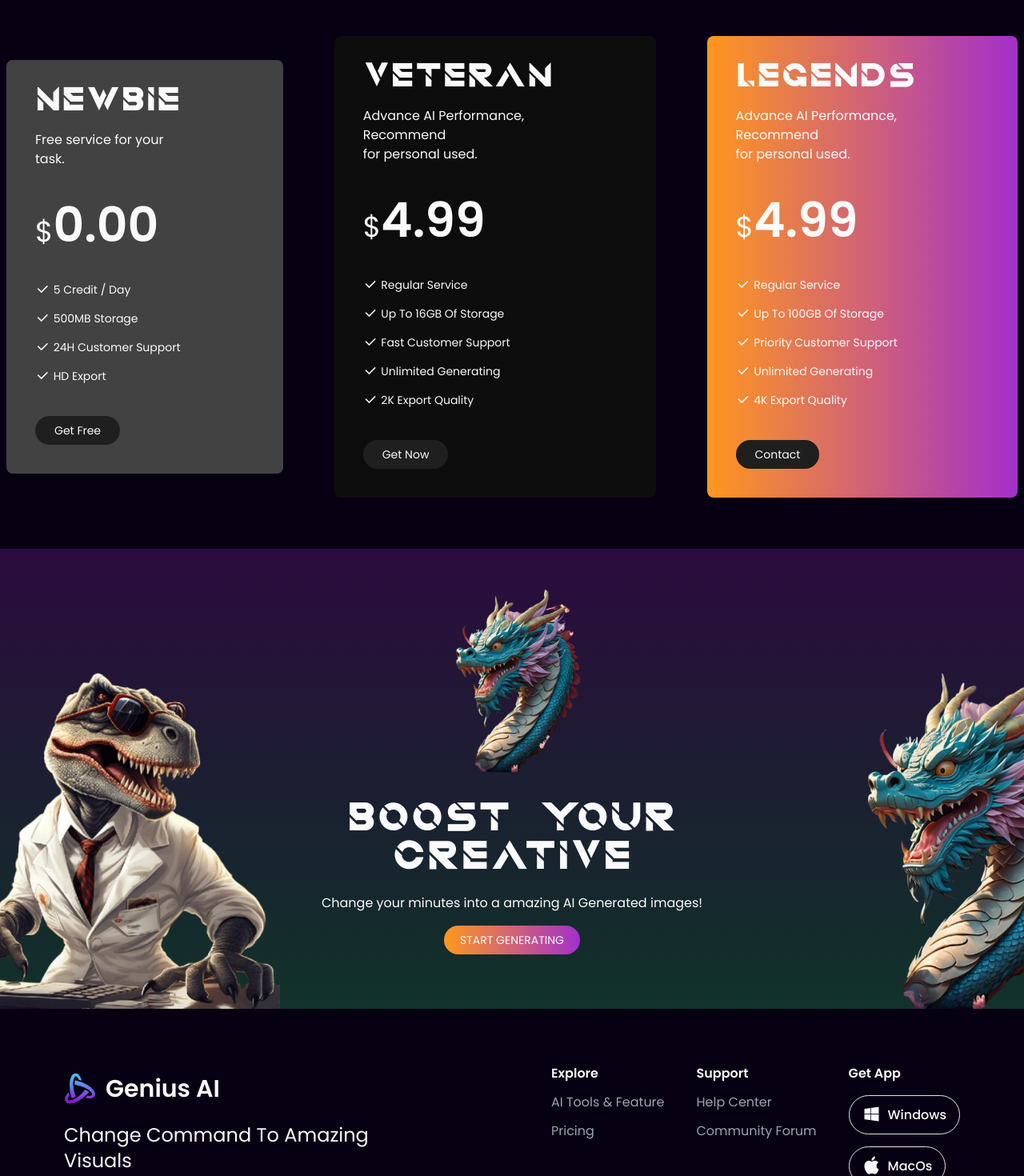
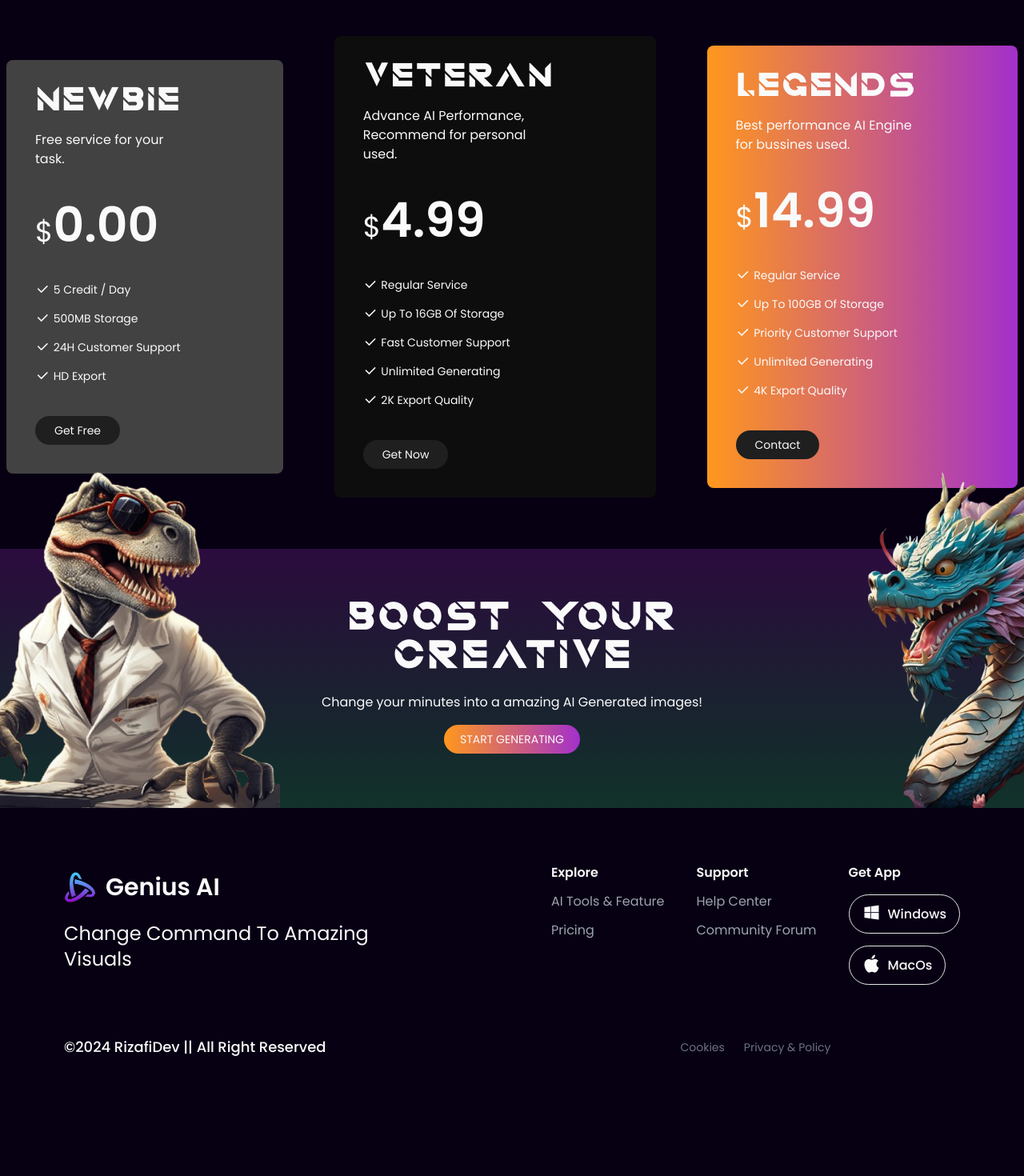
Before and after one commit to RizafiDev/genius-ai, a React (Vite) app: page / in a window 1280 px wide. Shown: the part 2180-3650 px from the top of the page at 80% size. After the commit the page ends 3543 px from the top, so only its background shows below. Built offline with nearby package versions, Linux system fonts and the light colour scheme.

Commit message:
deploooooy

```diff
--- a/src/Footer.jsx
+++ b/src/Footer.jsx
@@ -23,7 +23,7 @@ function Footer() {
             ©2024 RizafiDev || All Right Reserved
           </p>
         </div>
-        <div className="right flex flex-col justify-between items-end">
+        <div className="right flex flex-col justify-between items-center">
           <div className="link sm:flex grid grid-cols-2 items-start gap-10 jus">
             <ul className="inline-flex items-start flex-col gap-3">
               <li className="font-semibold">
--- a/src/Header.jsx
+++ b/src/Header.jsx
@@ -4,7 +4,7 @@ import HeaderImage from "./assets/images/header.png";
 function Header() {
   return (
     <>
-      <header className="container mx-auto flex flex-col items-center gap-8 sm:gap-12 relative">
+      <header className="container mx-auto flex flex-col items-center gap-8 sm:gap-12 relative sm:h-fit">
         <div
           className="top flex flex-col items-center gap-7 sm:gap-8"
           data-aos="fade-up"
--- a/src/Pricing.jsx
+++ b/src/Pricing.jsx
@@ -43,7 +43,7 @@ function Pricing() {
             <div className="tittle space-y-3">
               <h1 className="quantum text-6xl">veteran</h1>
               <p className="">
-                Advance AI Performance, Recommend <br /> for personal used.{" "}
+                Advance AI Performance, <br /> Recommend for personal used.
               </p>
             </div>
             <h1 className="font-normal text-4xl">
@@ -80,12 +80,12 @@ function Pricing() {
             <div className="tittle space-y-3">
               <h1 className="quantum text-6xl">legends</h1>
               <p className="">
-                Advance AI Performance, Recommend{" "}
-                <br className="sm:inline-flex hidden" /> for personal used.{" "}
+                Best performance AI Engine{" "}
+                <br className="sm:inline-flex hidden" /> for bussines used.{" "}
               </p>
             </div>
             <h1 className="font-normal text-4xl">
-              $<span className="font-semibold text-6xl">4.99</span>
+              $<span className="font-semibold text-6xl">14.99</span>
             </h1>
             <div className="benefit">
               <ul className="inline-flex flex-col items-start text-sm gap-4">
--- a/src/Sponsor.jsx
+++ b/src/Sponsor.jsx
@@ -4,6 +4,7 @@ import Google from "./assets/images/google.png";
 import { useEffect } from "react";
 
 function Sponsor() {
+
   useEffect(() => {
     const brandContainer = document.getElementById("brand-container");
     const logos = brandContainer.innerHTML; // Simpan isi dari brand-item
@@ -23,9 +24,11 @@ function Sponsor() {
     // Panggil fungsi saat komponen pertama kali dimuat
     duplicateLogos();
   }, []);
+
+
   return (
     <>
-      <div className="container mx-auto  items-center flex flex-col py-6 sm:py-16 gap-6">
+      <div className="container mx-auto items-center flex flex-col py-6 sm:py-16 gap-6 sm:h-fit">
         <h1
           className="font-medium sm:text-3xl text-lg"
           data-aos="fade-down"
--- a/src/Tagline.jsx
+++ b/src/Tagline.jsx
@@ -6,7 +6,7 @@ function Tagline() {
     <>
       <div className="container mx-auto flex flex-col items-center justify-center py-11 relative my-16">
         <div className="content flex flex-col sm:items-center justify-center gap-4 pb-6 px-9">
-          <img src={Dragon} alt="" className="w-44" />
+          <img src={Dragon} alt="" className="w-44 sm:hidden" />
           <div className="header text-5xl sm:text-7xl flex flex-col items-start sm:items-center justify-center -space-y-3 sm:-space-y-6">
             <h1 className="quantum">boost your</h1>
             <h1 className="quantum">creative</h1>
```
